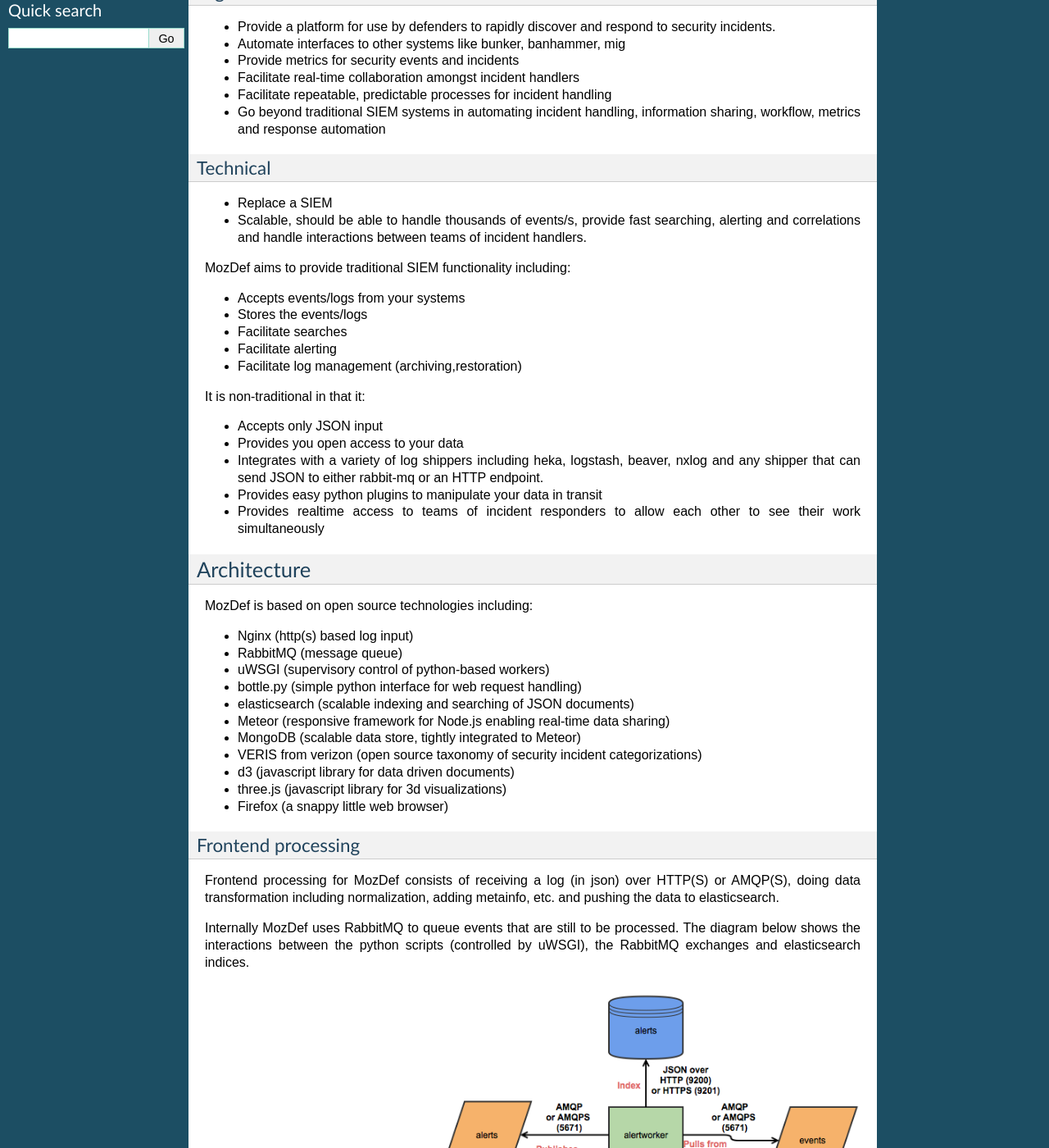
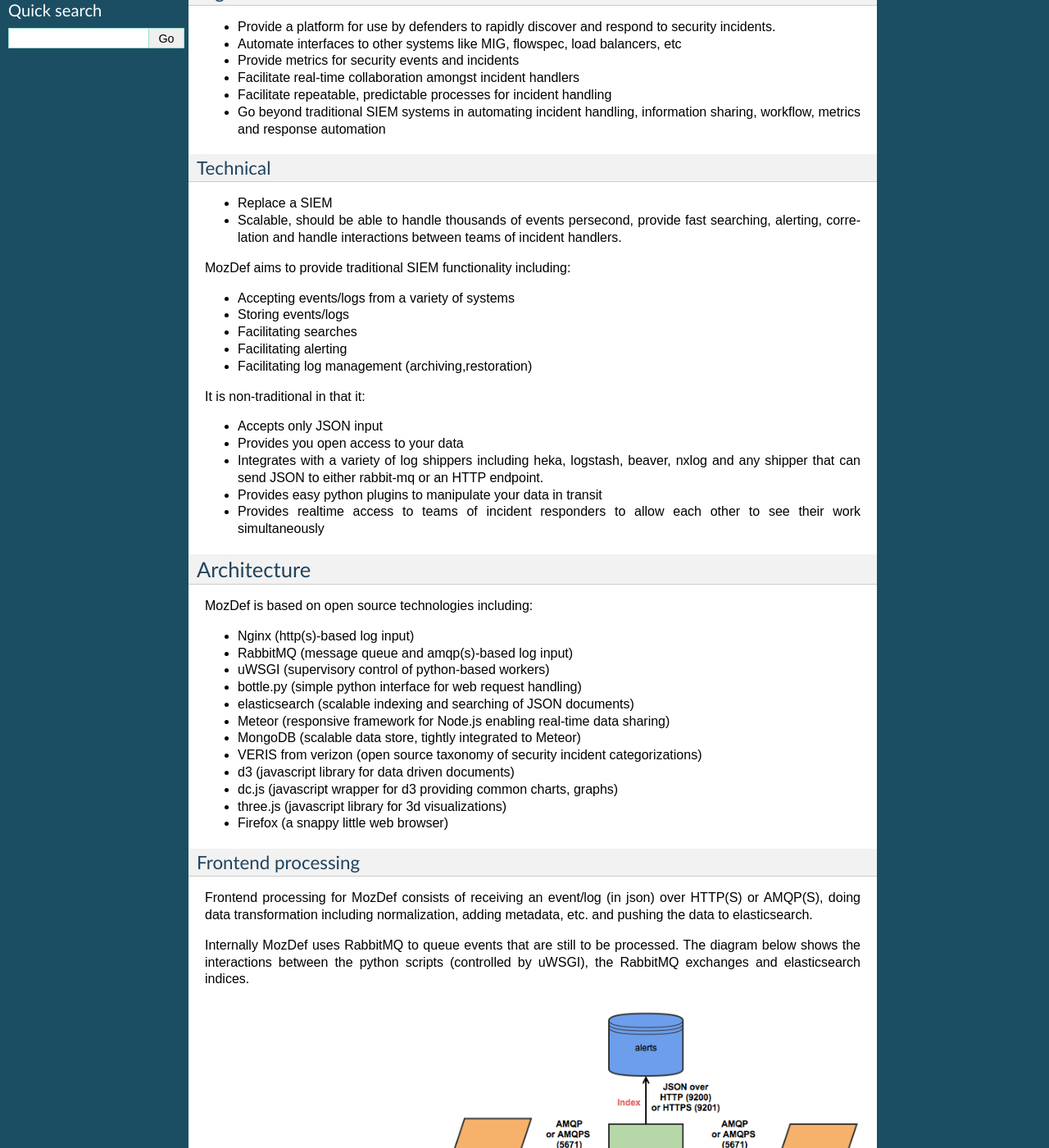
Before and after one commit to mozilla/MozDef, a Sphinx documentation site: the page built from docs/source/overview.rst, in a window 1280 px wide and 1400 px high, scrolled down 394 px. Shown: the whole window at 82% size. Built offline with Sphinx 7.4.7, drawn with Linux system fonts in a browser that asks for light colours; some of the changed text lies outside the part shown.

Commit message:
Minor revisions to the overview

```diff
--- a/docs/source/overview.rst
+++ b/docs/source/overview.rst
@@ -17,7 +17,7 @@
 **********
 
 * Provide a platform for use by defenders to rapidly discover and respond to security incidents.
-* Automate interfaces to other systems like bunker, banhammer, mig
+* Automate interfaces to other systems like MIG, flowspec, load balancers, etc
 * Provide metrics for security events and incidents
 * Facilitate real-time collaboration amongst incident handlers
 * Facilitate repeatable, predictable processes for incident handling
@@ -27,15 +27,15 @@
 *********
 
 * Replace a SIEM
-* Scalable, should be able to handle thousands of events/s, provide fast searching, alerting and correlations and handle interactions between teams of incident handlers.
+* Scalable, should be able to handle thousands of events persecond, provide fast searching, alerting, correlation and handle interactions between teams of incident handlers.
 
 MozDef aims to provide traditional SIEM functionality including:
 
-* Accepts events/logs from your systems
-* Stores the events/logs
-* Facilitate searches
-* Facilitate alerting
-* Facilitate log management (archiving,restoration)
+* Accepting events/logs from a variety of systems
+* Storing events/logs
+* Facilitating searches
+* Facilitating alerting
+* Facilitating log management (archiving,restoration)
 
 It is non-traditional in that it:
 
@@ -50,8 +50,8 @@
 ------------
 MozDef is based on open source technologies including:
 
-* Nginx (http(s) based log input)
-* RabbitMQ (message queue)
+* Nginx (http(s)-based log input)
+* RabbitMQ (message queue and amqp(s)-based log input)
 * uWSGI (supervisory control of python-based workers)
 * bottle.py (simple python interface for web request handling)
 * elasticsearch (scalable indexing and searching of JSON documents)
@@ -59,14 +59,15 @@
 * MongoDB (scalable data store, tightly integrated to Meteor)
 * VERIS from verizon (open source taxonomy of security incident categorizations)
 * d3 (javascript library for data driven documents)
+* dc.js (javascript wrapper for d3 providing common charts, graphs)
 * three.js (javascript library for 3d visualizations)
 * Firefox (a snappy little web browser)
 
 Frontend processing
 *******************
 
-Frontend processing for MozDef consists of receiving a log (in json) over HTTP(S) or AMQP(S),
-doing data transformation including normalization, adding metainfo, etc. and pushing
+Frontend processing for MozDef consists of receiving an event/log (in json) over HTTP(S) or AMQP(S),
+doing data transformation including normalization, adding metadata, etc. and pushing
 the data to elasticsearch.
 
 Internally MozDef uses RabbitMQ to queue events that are still to be processed.
@@ -89,13 +90,13 @@
 * Enhance the incident workflow UI to enable realtime collaboration
 * Enable basic plug-ins to the event input stream for meta data, additional parsing, categorization and basic machine learning
 * Support as many common event/log shippers as possible with repeatable recipies
+* 3D visualizations of threat actors
 
 Mid term:
 
 * Repeatable installation guides
 * Ready-made AMIs/downloadable ISOs
 * Correlation through machine learning, AI
-* 3D visualizations of threat actors
 * Base integration into Mozilla's defense mechanisms for automation
 
 Long term:
```
Also changed, not shown: other parts of docs/source/overview.rst (+1 -1 lines).
